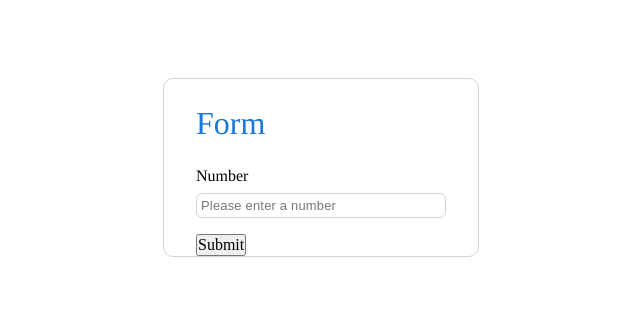
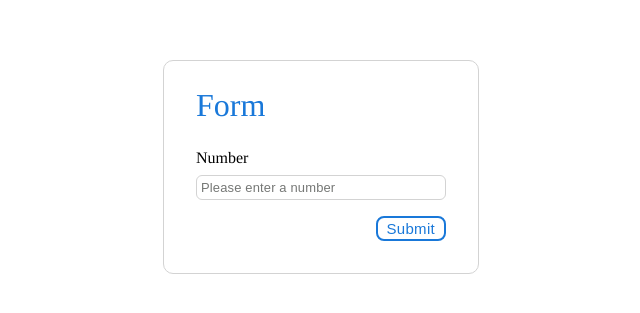
Before and after one commit to PaulReaver/Junior-Web-Developer-Exercise, a website: page index.html in a window 1280 px wide. Shown: the part 233-546 px from the top of the page, without its empty margins (319-959 px from the left). Drawn offline with Linux system fonts and the light colour scheme.

Commit message:
Changed values

```diff
--- a/style.css
+++ b/style.css
@@ -38,14 +38,13 @@ body {
     width: 316px;
     border: 1px solid var(--light-grey);
     border-radius: 10px;
-    padding: 0px 32px;
+    padding: 26px 32px 32px;
 }
 
 h1 {
     font-family: 'Tinos', serif;
     font-size: 2rem;
     color: var(--blue);
-    margin-top: 26px;
     margin-bottom: 25px;
 }
 
@@ -58,7 +57,6 @@ label {
 }
 
 input[type='number'] {
-    display: block;
     width: 100%;
     height: 25px;
     margin-bottom: 16px;
@@ -73,22 +71,19 @@ input[type='number'] {
     font-family: Arial, sans-serif;
     font-size: 0.81rem;
     color: var(--dark-grey);
-    letter-spacing: 0.192px;
+    letter-spacing: 0.012em;
 }
 
-button {
+input[type='submit'] {
     display: flex;
     justify-self: end;
     background: none;
     border: 2px solid var(--blue);
     border-radius: 8px;
-    width: 70px;
-    height: 24px;
-    padding: 0.1em 0.57em;
+    padding: 0.04em 0.6em;
     font-family: Arial, sans-serif;
     color: var(--blue);
     font-size: 0.938rem;
-    letter-spacing: 0.3px;
-    margin-bottom: 32px;
-    line-height: 1.05;
+    letter-spacing: 0.02em;
+    line-height: 1.3;
 }
```
